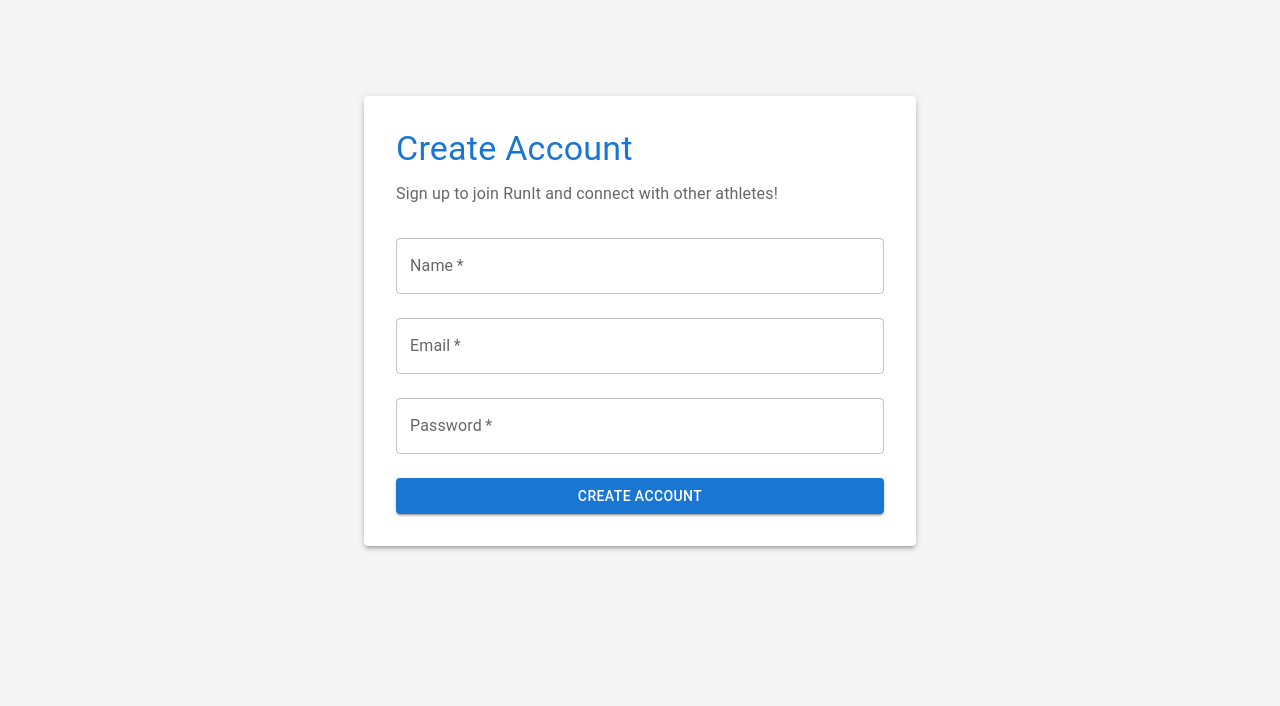
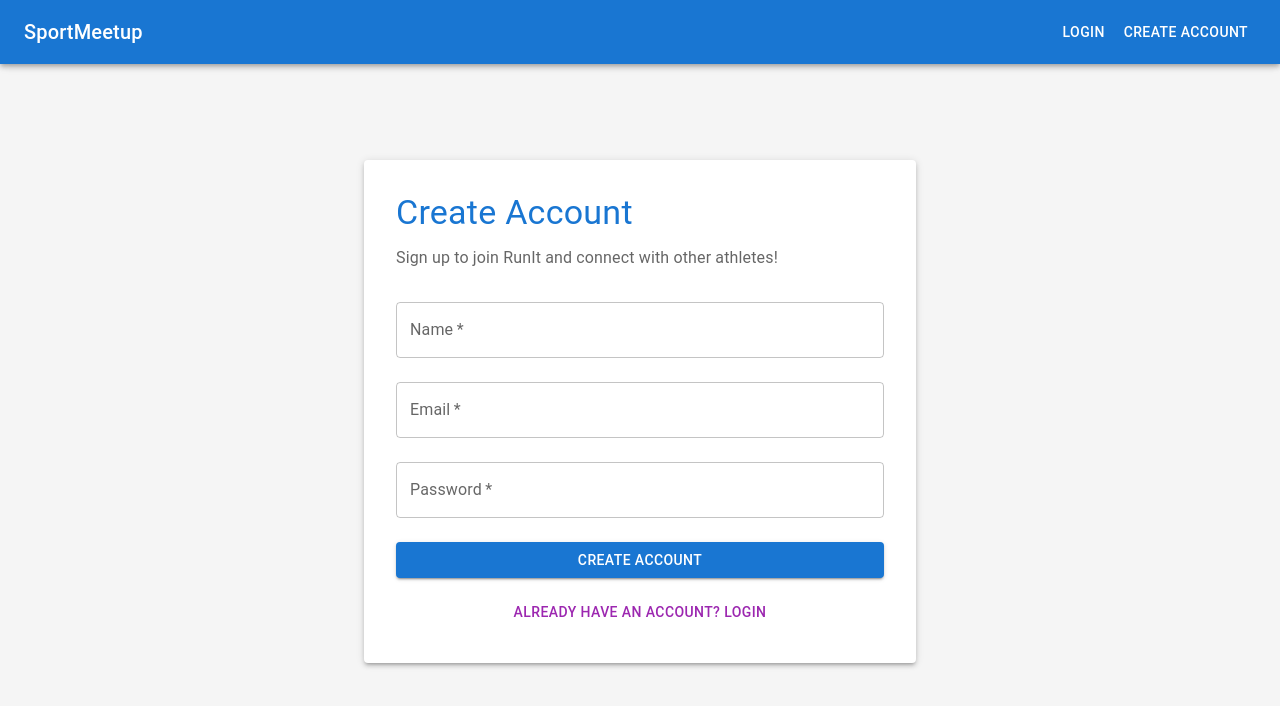
Before and after one commit to Abrav74/run-it-web, a Next.js app in the folder client/: page /create-account in a window 1280 px wide. Shown: the top 706 px of the page. Built offline with nearby package versions, Linux system fonts and the light colour scheme.

Commit message:
made some adjustments to the navbar and create account page

```diff
--- /dev/null
+++ b/client/src/app/components/Navbar.tsx
@@ -0,0 +1,19 @@
+"use client";
+import { AppBar, Toolbar, Typography, Button } from "@mui/material";
+import Link from "next/link";
+
+export default function Navbar() {
+  return (
+    <AppBar position="fixed" color="primary">
+      <Toolbar>
+        <Typography variant="h6" component="div" sx={{ flexGrow: 1 }}>
+          SportMeetup
+        </Typography>
+        <Button color="inherit">Login</Button>
+        <Button color="inherit" component={Link} href="/create-account">
+          Create Account
+        </Button>
+      </Toolbar>
+    </AppBar>
+  );
+}
--- a/client/src/app/create-account/page.tsx
+++ b/client/src/app/create-account/page.tsx
@@ -6,21 +6,29 @@ import {
   Paper,
   TextField,
   Button,
+  Stack,
 } from "@mui/material";
+import { useState } from "react";
 
-export default function CreateAccount() {
+export default function AuthPage() {
+  const [mode, setMode] = useState<"login" | "create">("create");
+
   return (
     <Box sx={{ minHeight: "100vh", bgcolor: "#f5f5f5", pt: 8 }}>
       <Container maxWidth="sm">
         <Paper elevation={3} sx={{ p: 4, mt: 4 }}>
           <Typography variant="h4" component="h1" gutterBottom color="primary">
-            Create Account
+            {mode === "create" ? "Create Account" : "Login"}
           </Typography>
           <Typography variant="body1" color="text.secondary" gutterBottom>
-            Sign up to join RunIt and connect with other athletes!
+            {mode === "create"
+              ? "Sign up to join RunIt and connect with other athletes!"
+              : "Log in to your RunIt account."}
           </Typography>
           <Box component="form" sx={{ mt: 2 }}>
-            <TextField fullWidth label="Name" margin="normal" required />
+            {mode === "create" && (
+              <TextField fullWidth label="Name" margin="normal" required />
+            )}
             <TextField
               fullWidth
               label="Email"
@@ -41,9 +49,19 @@ export default function CreateAccount() {
               fullWidth
               sx={{ mt: 2 }}
             >
-              Create Account
+              {mode === "create" ? "Create Account" : "Login"}
             </Button>
           </Box>
+          <Stack direction="row" justifyContent="center" sx={{ mt: 2 }}>
+            <Button
+              color="secondary"
+              onClick={() => setMode(mode === "create" ? "login" : "create")}
+            >
+              {mode === "create"
+                ? "Already have an account? Login"
+                : "Don't have an account? Create one"}
+            </Button>
+          </Stack>
         </Paper>
       </Container>
     </Box>
--- a/client/src/app/layout.tsx
+++ b/client/src/app/layout.tsx
@@ -1,6 +1,7 @@
 import type { Metadata } from "next";
 import { Geist, Geist_Mono } from "next/font/google";
 import "./globals.css";
+import Navbar from "./components/Navbar";
 
 const geistSans = Geist({
   variable: "--font-geist-sans",
@@ -25,7 +26,8 @@ export default function RootLayout({
   return (
     <html lang="en">
       <body className={`${geistSans.variable} ${geistMono.variable}`}>
-        {children}
+        <Navbar />
+        <div style={{ paddingTop: 64 }}>{children}</div>
       </body>
     </html>
   );
```
Also changed, not shown: client/src/app/page.tsx (+1 -14 lines).
